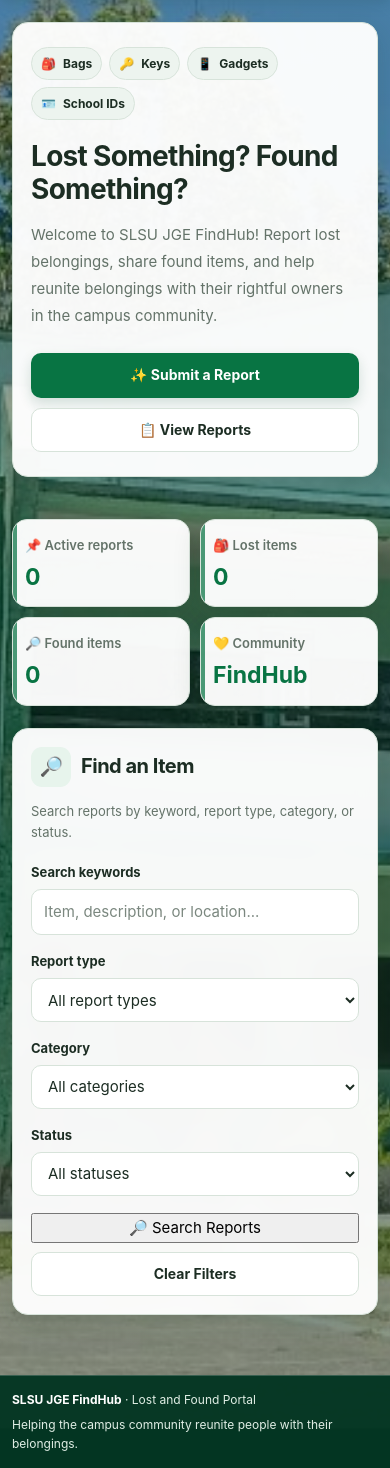
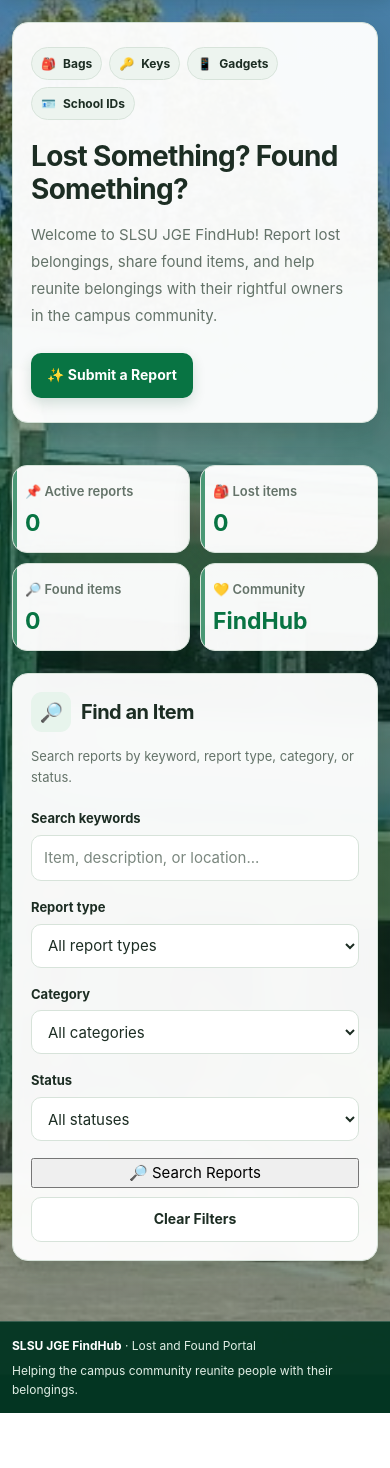
Before and after one commit to miahvillanueva28-spec/SLSU-JGE-FINDHUB., a Flask app: page / in a window 390 px wide. Shown: the part 69-1537 px from the top of the page. After the commit the page ends 1482 px from the top, so only its background shows below. Run offline with Flask 3, Linux system fonts and the light colour scheme; data that the repository does not hold is empty; some libraries are stand-ins or nearby versions.

Commit message:
Update home.html

```diff
--- a/templates/home.html
+++ b/templates/home.html
@@ -49,11 +49,6 @@
     color: var(--muted);
     font-size: clamp(15px, 2vw, 17px);
     line-height: 1.8;
-  }
-  .home-hero .hero-actions {
-    display: flex;
-    flex-wrap: wrap;
-    gap: 10px;
   }
   .home-hero .button {
     box-shadow: 0 5px 13px rgba(0, 75, 43, .16);
@@ -182,15 +177,12 @@
     color: #fff;
     transform: translateY(-1px);
   }
-  .home-page .button.secondary,
-  .home-hero .button.secondary {
+  .home-page .button.secondary {
     border-color: var(--border);
     background: var(--surface);
     color: var(--text);
-    box-shadow: none;
   }
-  .home-page .button.secondary:hover,
-  .home-hero .button.secondary:hover {
+  .home-page .button.secondary:hover {
     background: var(--surface-alt);
     color: var(--text);
   }
@@ -429,13 +429,6 @@
     .home-hero .sticker {
       padding: 6px 9px;
       font-size: 12px;
-    }
-    .home-hero .hero-actions {
-      flex-direction: column;
-      align-items: stretch;
-    }
-    .home-hero .hero-actions .button {
-      width: 100%;
     }
     .home-stats {
       gap: 10px;
@@ -495,15 +488,9 @@
     share found items, and help reunite belongings with
     their rightful owners in the campus community.
   </p>
-  <div class="hero-actions">
-    <a class="button" href="{{ url_for('new_report') }}">
-      ✨ Submit a Report
-    </a>
-    <button type="button" class="button secondary" id="view-reports-btn"
-            aria-expanded="false" aria-controls="reports-section">
-      📋 View Reports
-    </button>
-  </div>
+  <a class="button" href="{{ url_for('new_report') }}">
+    ✨ Submit a Report
+  </a>
 </section>
 {% endblock %}
 
@@ -597,9 +584,14 @@
 
   <section class="reports-section" id="reports-section"
            aria-labelledby="recent-reports-heading">
+    <div class="back-to-home-row">
+      <a class="button secondary small" href="{{ url_for('home') }}" id="back-to-home-btn" style="display:none;">
+        ← Back to Home
+      </a>
+    </div>
     <div class="reports-heading">
       <h2 id="recent-reports-heading">
-        📌 Recent Lost &amp; Found Reports
+        📌 All Lost &amp; Found Reports
         {% if reports %}
           <span class="reports-count">{{ reports|length }}</span>
         {% endif %}
@@ -699,41 +691,48 @@
 
 <script>
   (function () {
-    const toggleBtn = document.getElementById("view-reports-btn");
+    const params = new URLSearchParams(window.location.search);
+    const isReportsView = params.get("view") === "reports";
+    const backBtn = document.getElementById("back-to-home-btn");
     const reportsSection = document.getElementById("reports-section");
-    if (!toggleBtn || !reportsSection) return;
 
-    function showReports(scroll) {
-      reportsSection.classList.add("is-visible");
-      toggleBtn.setAttribute("aria-expanded", "true");
-      toggleBtn.innerHTML = "🙈 Hide Reports";
-      if (scroll) {
-        setTimeout(function () {
-          reportsSection.scrollIntoView({ behavior: "smooth", block: "start" });
-        }, 80);
-      }
+    if (isReportsView) {
+      // REPORTS-ONLY: hide hero, stats, search — ONLY reports visible
+      document.body.classList.add("reports-only");
+      if (backBtn) backBtn.style.display = "inline-flex";
+      document.title = "All Reports | SLSU JGE FindHub";
+    } else {
+      // NORMAL HOME: reports section hidden
+      if (reportsSection) reportsSection.style.display = "none";
     }
 
-    function hideReports() {
-      reportsSection.classList.remove("is-visible");
-      toggleBtn.setAttribute("aria-expanded", "false");
-      toggleBtn.innerHTML = "📋 View Reports";
+    // Intercept "View Reports" nav link — instant switch, no page reload
+    const navLink = document.getElementById("nav-view-reports");
+    if (navLink) {
+      navLink.addEventListener("click", function (e) {
+        if (isReportsView) return;
+        e.preventDefault();
+        document.body.classList.add("reports-only");
+        if (reportsSection) reportsSection.style.display = "";
+        if (backBtn) backBtn.style.display = "inline-flex";
+        window.scrollTo({ top: 0, behavior: "smooth" });
+        history.pushState({}, "", "{{ url_for('home') }}?view=reports");
+        document.title = "All Reports | SLSU JGE FindHub";
+      });
     }
 
-    toggleBtn.addEventListener("click", function () {
-      if (reportsSection.classList.contains("is-visible")) {
-        hideReports();
-      } else {
-        showReports(true);
-      }
-    });
-
-    // Auto-show reports if user came from a search (has query params)
-    const params = new URLSearchParams(window.location.search);
-    const hasFilters = params.has("q") || params.has("type")
-      || params.has("category") || params.has("status");
-    if (hasFilters) {
-      showReports(true);
+    // "← Back to Home" button — returns to normal home view
+    if (backBtn) {
+      backBtn.addEventListener("click", function (e) {
+        if (isReportsView) return; // full page load handles this case
+        e.preventDefault();
+        document.body.classList.remove("reports-only");
+        if (reportsSection) reportsSection.style.display = "none";
+        backBtn.style.display = "none";
+        window.scrollTo({ top: 0, behavior: "smooth" });
+        history.pushState({}, "", "{{ url_for('home') }}");
+        document.title = "Home | SLSU JGE FindHub";
+      });
     }
   })();
 </script>
```
Also changed, not shown: other parts of templates/home.html (+20 -12 lines).
